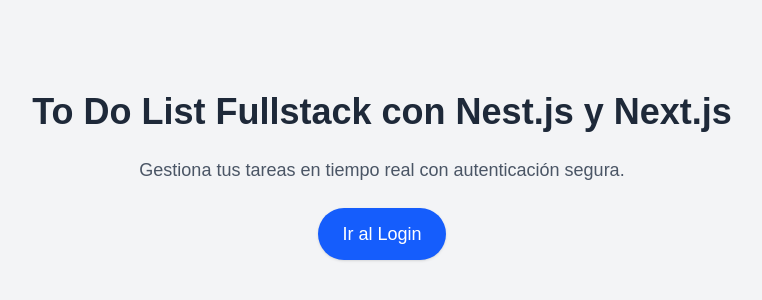
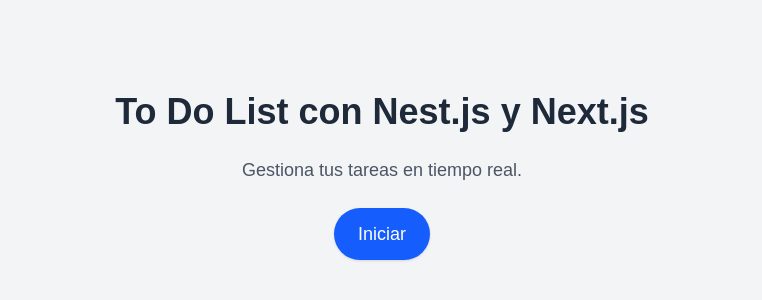
Before and after one commit to SNSCastillo/frontend-to-do-list, a Next.js app: page / in a window 1280 px wide. Shown: the part 224-524 px from the top of the page, without its empty margins (258-1020 px from the left). Built offline with nearby package versions, Linux system fonts and the light colour scheme; no server answers.

Commit message:
fix: ajustar redirección en el inicio de sesión y mejorar el texto en la página de inicio

```diff
--- a/src/app/layout.tsx
+++ b/src/app/layout.tsx
@@ -1,7 +1,22 @@
+"use client";
+import { useEffect } from "react";
 import { AuthProvider } from "./context/AuthContext";
 import "./globals.css";
+import { useRouter } from "next/navigation";
 
 export default function RootLayout({ children }: { children: React.ReactNode }) {
+  const router = useRouter();
+
+  useEffect(() => {
+    const savedToken = localStorage.getItem("token");
+    const savedEmail = localStorage.getItem("email");
+
+    if (savedToken && savedEmail) {
+      router.push("/todos");
+    }
+
+  }, []);
+
   return (
     <AuthProvider>
       <html lang="es">
--- a/src/app/login/LoginForm.tsx
+++ b/src/app/login/LoginForm.tsx
@@ -1,9 +1,11 @@
 "use client";
 
-import { useState } from "react";
+import { useEffect, useState } from "react";
 import { useAuth } from "./../context/AuthContext";
+import { useRouter } from "next/navigation";
 
 export default function LoginForm() {
+    const router = useRouter();
     const { login } = useAuth();
     const [email, setEmail] = useState("");
     const [password, setPassword] = useState("");
@@ -19,6 +21,16 @@ export default function LoginForm() {
             setError("Credenciales inválidas");
         }
     };
+
+    useEffect(() => {
+        const savedToken = localStorage.getItem("token");
+        const savedEmail = localStorage.getItem("email");
+
+        if (savedToken && savedEmail) {
+            router.push("/todos");
+        }
+
+    }, []);
 
     return (
         <form onSubmit={handleSubmit} className="max-w-md mx-auto mt-10 space-y-4">
--- a/src/app/page.tsx
+++ b/src/app/page.tsx
@@ -5,16 +5,16 @@ export default function Home() {
     <main className="min-h-screen flex flex-col items-center justify-center bg-gray-100 px-6">
       <div className="text-center space-y-6">
         <h1 className="text-3xl sm:text-4xl font-bold text-gray-800">
-          To Do List Fullstack con Nest.js y Next.js
+          To Do List con Nest.js y Next.js
         </h1>
         <p className="text-gray-600 text-lg">
-          Gestiona tus tareas en tiempo real con autenticación segura.
+          Gestiona tus tareas en tiempo real.
         </p>
         <Link
           href="/login"
           className="inline-block bg-blue-600 text-white px-6 py-3 rounded-full text-lg font-medium shadow hover:bg-blue-700 transition"
         >
-          Ir al Login
+          Iniciar
         </Link>
       </div>
     </main>
```
